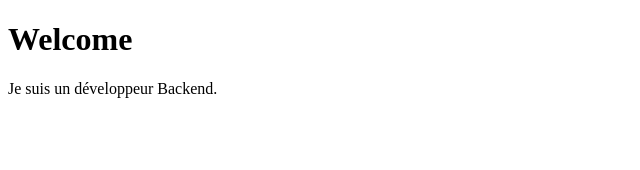
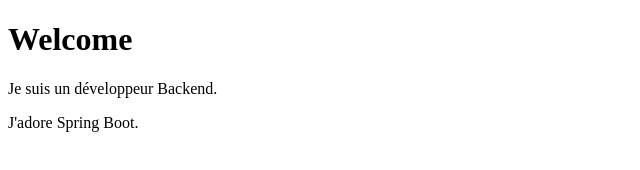
Before and after one commit to jochri3/module-git-poe-12-decembre, a plain HTML site: page index.html in a window 1280 px wide. Shown: the whole page, without its empty margins (0-640 px from the left). Drawn offline with Linux system fonts and the light colour scheme.

Commit message:
Add Paragraph about Techstack
It this section, I've added the training's description.

```diff
--- a/index.html
+++ b/index.html
@@ -6,5 +6,6 @@
   <body>
     <h1>Welcome</h1>
     <p>Je suis un développeur Backend.</p>
+    <p>J'adore Spring Boot.</p>
   </body>
 </html>
```
